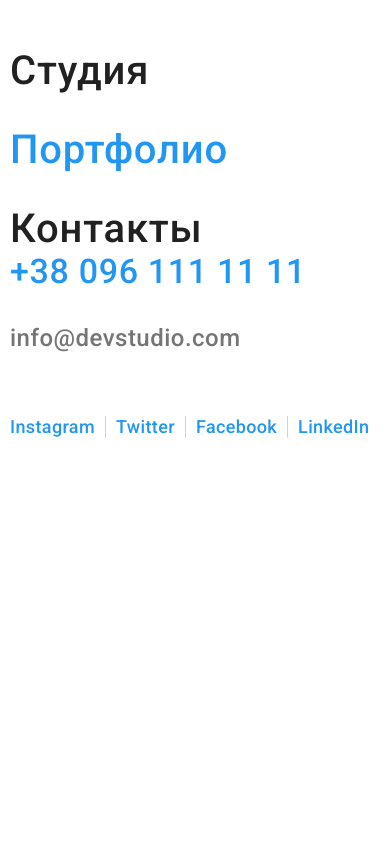
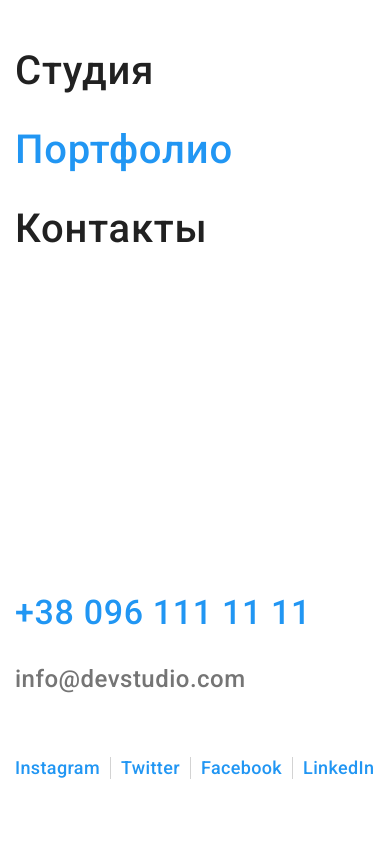
Before and after one commit to YaroslavKnysh/goit-markup-hw-08, a plain HTML site: page portfolio.html in a window 390 px wide. Both pictures are taken after a click on the button 355 px from the left and 30 px from the top of the page. Shown: the top 843 px of the page. Drawn offline with nearby package versions, Linux system fonts and the light colour scheme.

Commit message:
Корректирует моб меню и модалку

```diff
--- a/portfolio.html
+++ b/portfolio.html
@@ -128,6 +128,7 @@
                 >
               </li>
             </ul>
+            <div class="contacts_list--mobile-container">
             <ul class="ul-style contacts_list--mobile">
               <li class="contacts__item--mobile">
                 <a
--- a/sass/components/_modal-form.scss
+++ b/sass/components/_modal-form.scss
@@ -97,7 +97,7 @@
   }
 
   .modal-form__label--policy {
-    font-size: 12px;
+    font-size: 10px;
     color: rgba(117, 117, 117, 1);
     display: inline-flex;
     align-items: center;
--- a/sass/components/_portfolio-filter.scss
+++ b/sass/components/_portfolio-filter.scss
@@ -37,6 +37,9 @@
   .filter__item:first-child {
     margin-bottom: 15px;
   }
+  .filter__item:nth-child(3) {
+    margin-bottom: 15px;
+  }
 }
 @media screen and (min-width: 768px) {
   .filter__list {
--- a/sass/layout/_header.scss
+++ b/sass/layout/_header.scss
@@ -10,7 +10,7 @@
 }
 @media screen and (max-width: 400px) {
   .header_mobile-menu--container {
-    padding: 48px 10px;
+    padding: 48px 15px;
   }
 }
 @media screen and (max-width: 767px) {
@@ -87,8 +87,7 @@
   }
   .contacts_list--mobile-container {
     position: absolute;
-    left: 40px;
-    bottom: 48px;
+    bottom: 65px;
   }
   // .navigation__list--mobile {
   //   padding-top: 48px;
```
Also changed, not shown: css/main.css, css/main.min.css, 2 other files.
